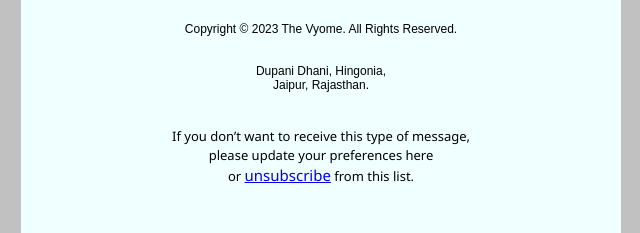
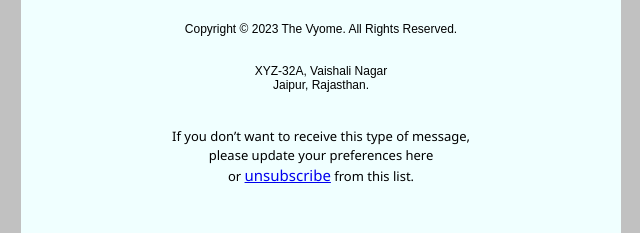
Before and after one commit to IamLokeshK/HTML-EMAIL-, a plain HTML site: page index.html in a window 1280 px wide. Shown: the part 2630-2863 px from the top of the page, 319-959 px from the left. Drawn offline with Linux system fonts and the light colour scheme.

Commit message:
Address Changed

```diff
--- a/index.html
+++ b/index.html
@@ -453,7 +453,7 @@
                                                     <td><p style="text-align: center;font-size: 12px;">Copyright © 2023 The Vyome. All Rights Reserved.</p></td>
                                                 </tr>
                                                 <tr>
-                                                    <td><p style="text-align: center;font-size: 12px;"> Dupani Dhani, Hingonia, </p>
+                                                    <td><p style="text-align: center;font-size: 12px;"> XYZ-32A, Vaishali Nagar </p>
                                                         <p style="text-align: center;font-size: 12px;margin-top: -12px;">Jaipur, Rajasthan.</p></td>
                                                 </tr>
                                                 </table>
```
